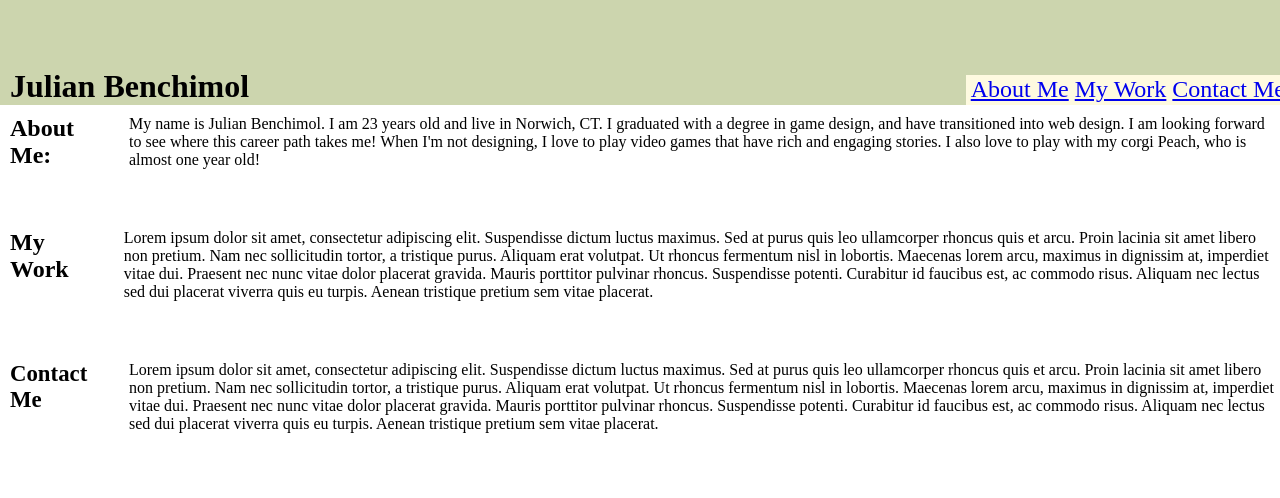
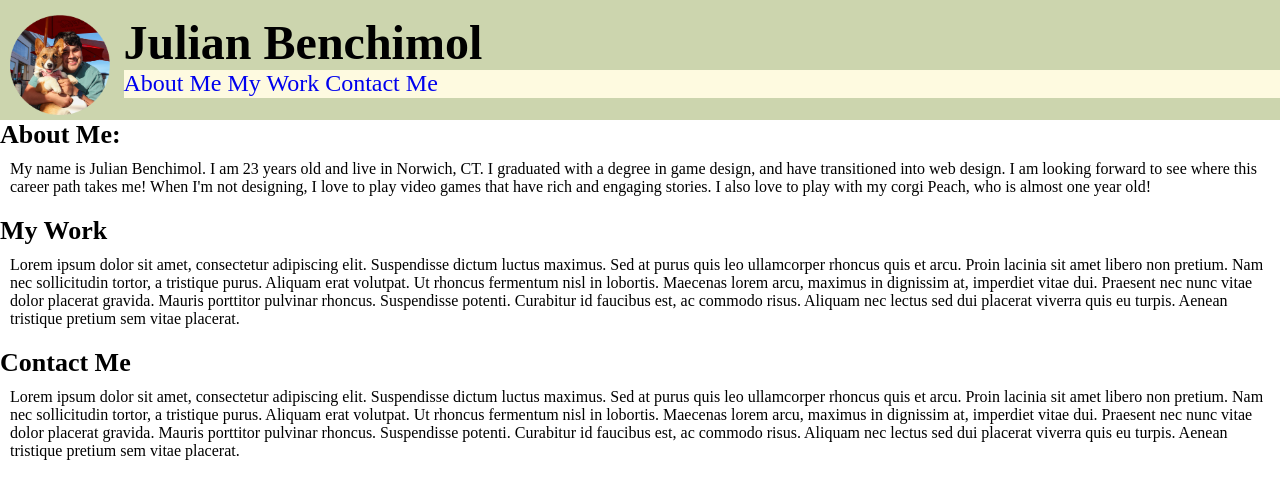
Before and after one commit to julianbenchimol/module2-challenge, a plain HTML site: page index.html in a window 1280 px wide. Drawn offline with Linux system fonts and the light colour scheme.

Commit message:
Finally got header working properly

```diff
--- a/assets/style.css
+++ b/assets/style.css
@@ -1,9 +1,9 @@
 :root {
     --headerColor: #CCD5AE;
     --colorTwo: #E9EDC9;
-    --colorThree: #FEFAE0;
+    --navbarColor: #FEFAE0;
     --colorFour: #FAEDCD;
-    --colorFive: #D4A373;
+    --highlightColor: #D4A373;
 }
 
 *{
@@ -11,83 +11,79 @@
     padding: 0;
 }
 
-header{
+#main-header{
     display: flex;
-    justify-content: space-between;
-    align-items: flex-end;
-    height: 80px;
-    width: 100%;
+    flex-direction: column;
+    flex-wrap: wrap;
+
+    height: 100px;
+    width: auto;
+
     background-color: var(--headerColor);
-    padding-top: 25px;
+    padding-top: 15px;
     padding-left: 10px;
+    padding-bottom: 5px;
 }
 
+#main-header > h1 {
+    font-size: 48px;
+    width: 90%;
+}
+
+#main-header > #avatar-pic {
+
+}
 /*navbar styling*/
 .navbar {
     height:28px;
     font-size: 24px;
-    padding: 1px 5px;
-    background-color: var(--colorThree);
+    background-color: var(--navbarColor);
+}
+.navbar a {
+    text-decoration: none;
+}
+.navbar a:hover, .navbar a:active, .navbar a:focus-visible{
+    background-color: var(--highlightColor);
+    color: #000;
+}
+
+#avatar-pic{
+    width: 100px;
+    height: 100px;
 }
 /*========================*/
 
-.content{
+.card {
     display: flex;
-    flex-direction: column;
+    flex-flow: row wrap;
+    flex: 0 1 200px;
+}
+h2{
+    font-size: 26px;
+    text-align: left;
 }
 
-.card {
-    display: flex;
+/*styles the card text*/
+#card-text {
+    padding-left: 10px;
+    margin-top: 10px;
+    margin-bottom: 20px;
 }
 
-/*about me style*/
-#about-me aside {
-    width: 5%;
-    margin: 10px 25px 20px 10px;
-    padding-right: 20px;
-    float: left;
-}
-
-#about-me p {
-    padding-left: 10px;
-    margin-top: 10px;
-    margin-bottom: 50px;
-}
-/*========================*/
-
-/*my work styling*/
-#my-work aside {
-    width: 5%;
-    margin: 10px 25px 20px 10px;
-    padding-right: 20px;
-    float: left;
-}
-
-#my-work p {
-    padding-left: 10px;
-    margin-top: 10px;
-    margin-bottom: 50px;
-}
-/*========================*/
-/*Contact Me Stlying*/
-#contact-me aside {
-    width: 5%;
-    font-size: 95%;
-    margin: 10px 25px 20px 10px;
-    padding-right: 20px;
-    float: left;
-}
-
-#contact-me p {
-    padding-left: 10px;
-    margin-top: 10px;
-    margin-bottom: 50px;
-}
-/*========================*/
-
-/* ? Make the 'asides' 100% width when less than certain pixels wide */
-
-@media only screen and (max-width: 500px){
+/*Tablet screen size*/
+@media screen and (max-width: 992px){
 
 
 }
+
+/*Large phone screen size*/
+@media screen and (max-width: 768px){
+    .card{
+        flex-direction: column;
+    }
+
+}
+/*small phones screen size */
+@media screen and (max-width: 576){
+
+}
--- a/index.html
+++ b/index.html
@@ -4,12 +4,14 @@
     <title>Julian Benchimol Portfolio</title>
     <link rel = "stylesheet" href = "./assets/style.css">
 </head>
+
 <body>
-    <!--Main Header with Navbar-->
+    <!--Main Header with Navbar and Avatar Pic-->
     <header id = "main-header">
+
+        <img id = "avatar-pic" src="./assets/Images/img_avatar_pic.png" alt="picture of me">
+
         <h1 id = "home">Julian Benchimol</h1>
-
-        <!--TODO Add banner image here-->
 
         <!--Nav Bar elements-->
         <section class = "navbar">
@@ -21,14 +23,15 @@
         </section>
     </header>
 
-    <section class = "content">
+
+    <!--Main Header Sections-->
+    <section>
+        <!--TODO Add banner image here-->
 
         <!--About Me Section-->
-        <section class = "card"id = "about-me">
-            <aside>
-                <h2>About Me:</h2>
-            </aside>
-            <p>My name is Julian Benchimol. I am 23 years old and live in Norwich, CT.
+        <section class = "card" id = "about-me">
+            <h2>About Me:</h2>
+            <p id = "card-text">My name is Julian Benchimol. I am 23 years old and live in Norwich, CT.
                 I graduated with a degree in game design, and have transitioned into web design.
                 I am looking forward to see where this career path takes me!
                 When I'm not designing, I love to play video games that have rich and engaging stories.
@@ -38,10 +41,8 @@
 
         <!--My Work Section-->
         <section class = "card" id = "my-work">
-            <aside>
-                <h2>My Work</h2>
-            </aside>
-            <p>Lorem ipsum dolor sit amet, consectetur adipiscing elit. Suspendisse dictum luctus maximus.
+            <h2>My Work</h2>
+            <p id = "card-text">Lorem ipsum dolor sit amet, consectetur adipiscing elit. Suspendisse dictum luctus maximus.
                 Sed at purus quis leo ullamcorper rhoncus quis et arcu.
                 Proin lacinia sit amet libero non pretium. Nam nec sollicitudin tortor, a tristique purus.
                 Aliquam erat volutpat. Ut rhoncus fermentum nisl in lobortis. Maecenas lorem arcu, maximus in dignissim at,
@@ -52,10 +53,9 @@
 
     <!--Contact Me Section-->
     <section class = "card" id = "contact-me">
-        <aside>
-            <h2>Contact Me</h2>
-        </aside>
-        <p>Lorem ipsum dolor sit amet, consectetur adipiscing elit. Suspendisse dictum luctus maximus.
+        <h2>Contact Me</h2>
+
+        <p id = "card-text">Lorem ipsum dolor sit amet, consectetur adipiscing elit. Suspendisse dictum luctus maximus.
             Sed at purus quis leo ullamcorper rhoncus quis et arcu.
             Proin lacinia sit amet libero non pretium. Nam nec sollicitudin tortor, a tristique purus.
             Aliquam erat volutpat. Ut rhoncus fermentum nisl in lobortis. Maecenas lorem arcu, maximus in dignissim at,
```
Also changed, not shown: assets/Images/img_avatar_pic.png (added).
